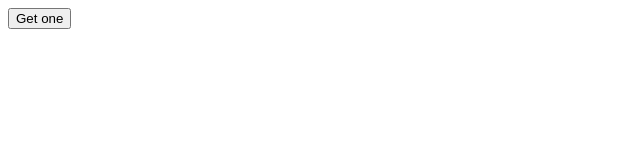
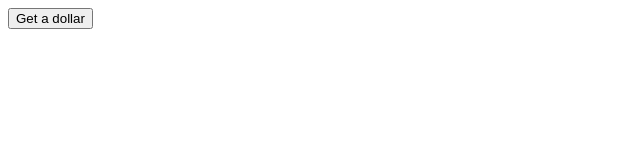
Before and after one commit to mjcopple/game, a plain HTML site: page index.html in a window 1280 px wide. Shown: the full height of the page, 0-640 px from the left. Drawn offline with Linux system fonts and the light colour scheme.

Commit message:
Update index.html

```diff
--- a/index.html
+++ b/index.html
@@ -4,6 +4,7 @@
   </head>
   <body>
     <script type="text/javascript" src="main.js"></script>
-    <button onClick="getOneClick(1)">Get one</button>
+    <span id="dollars" />
+    <button onClick="getDollars(1)">Get a dollar</button>
   </body>
 </html>
```
